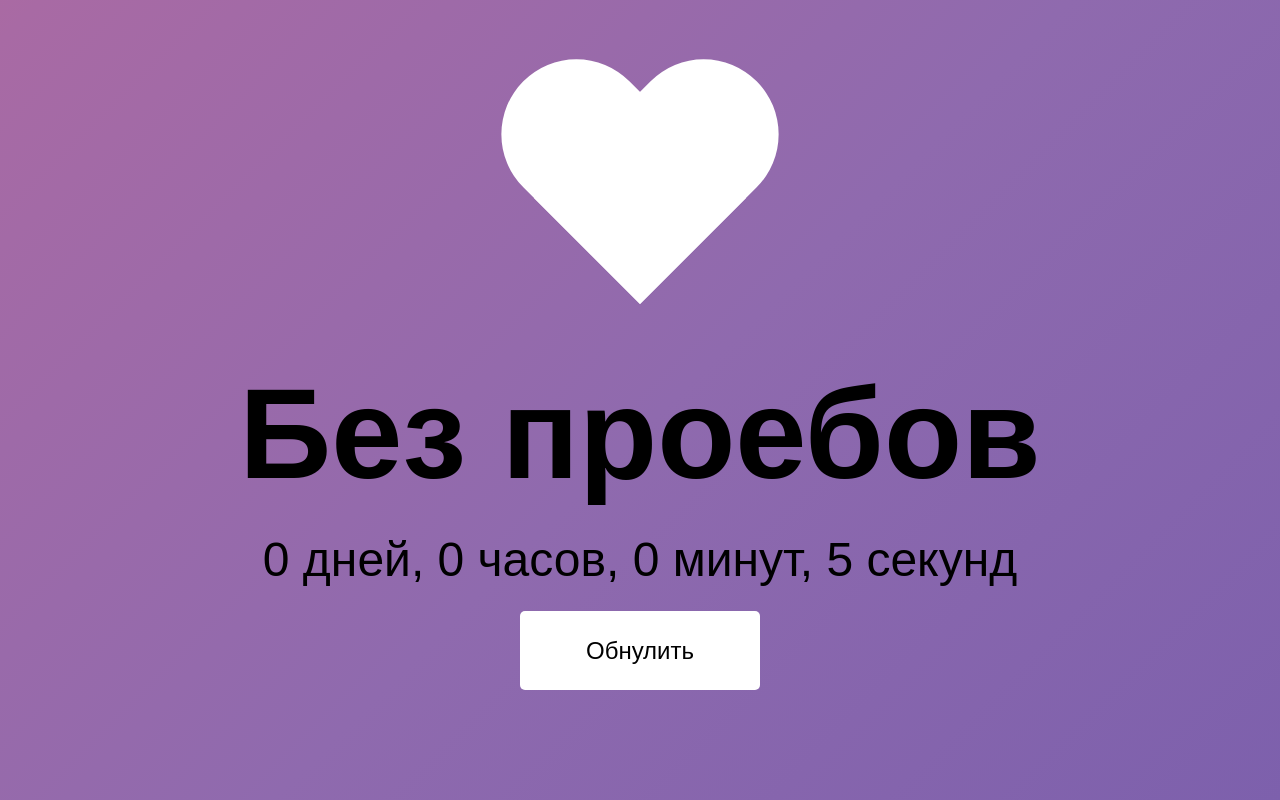
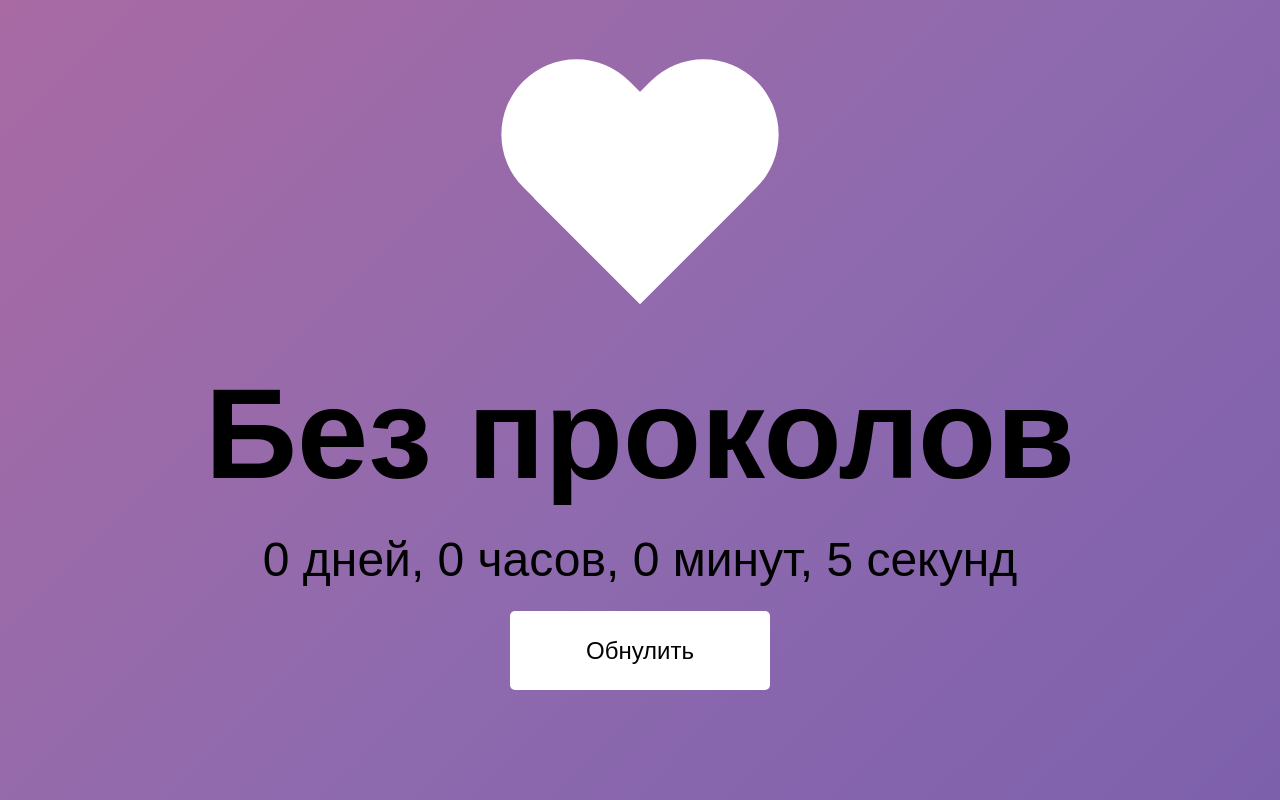
Before and after one commit to PutilovDmitriy/sb-webhook, a website: page client/index.html in a window 1280 px wide. Drawn offline with Linux system fonts and the light colour scheme; no server answers.

Commit message:
update styles

```diff
--- a/client/index.html
+++ b/client/index.html
@@ -2,14 +2,14 @@
 <html lang="en">
 <head>
     <meta charset="UTF-8">
-    <title>ААА</title>
+    <title>Дни без проколов</title>
     <link rel="stylesheet" href="css/index.css">
 </head>
 <body>
     <div class="root">
         <div class="center">
             <div id="heart"></div>
-            <h1>Без проебов</h1>
+            <h1>Без проколов</h1>
             <div id="timer" class="timer">Подождите...</div>
             <button id="refresh" type="submit">Обнулить</button>
         </div>
```
